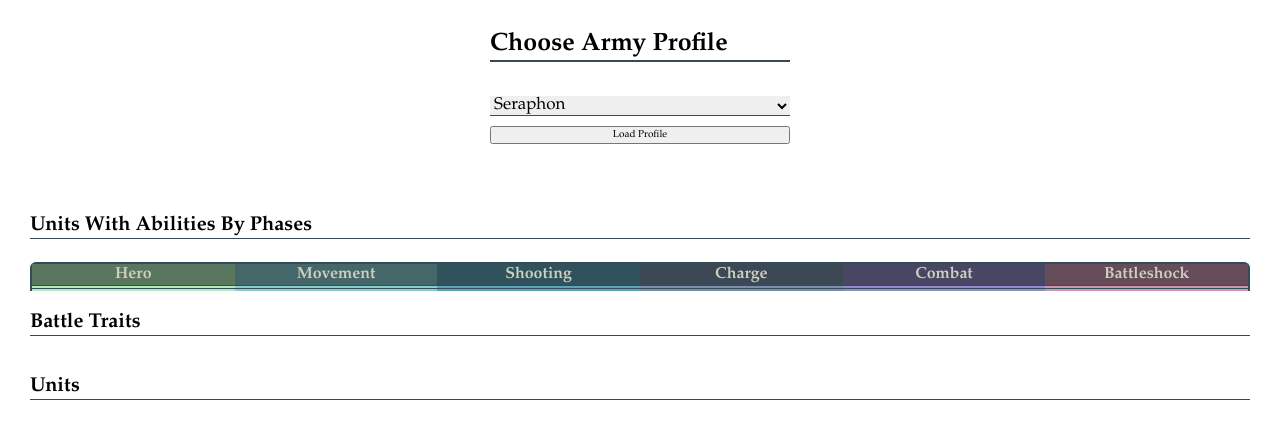
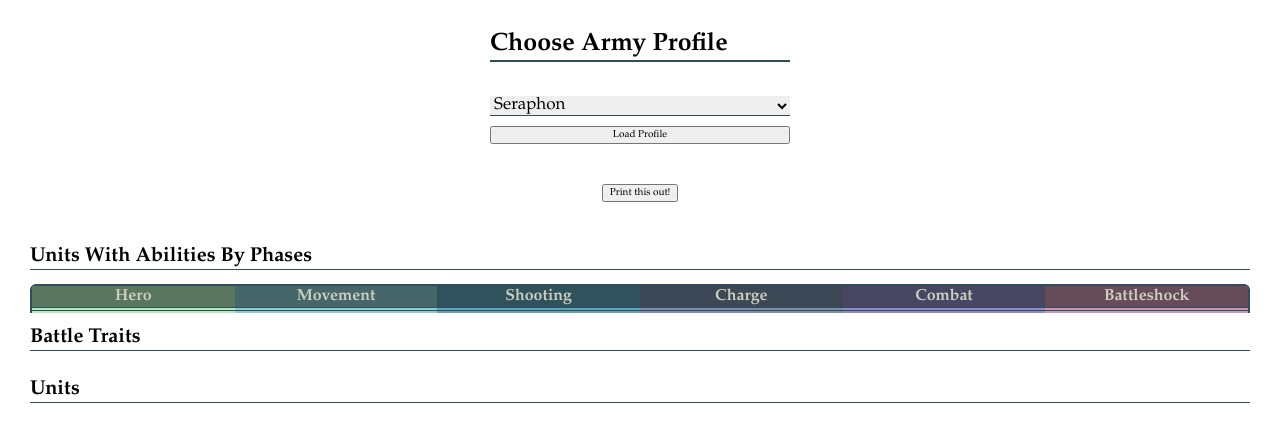
Before and after one commit to pscadding/aos_sheets, a React (Create React App) app: page /summary/1 in a window 1280 px wide. Shown: the top 442 px of the page. Built offline with nearby package versions, Linux system fonts and the light colour scheme.

Commit message:
Adds print function and fixes styling issues on print.

```diff
--- a/package.json
+++ b/package.json
@@ -15,6 +15,7 @@
     "react-markdown": "^8.0.0",
     "react-router-dom": "^6.2.1",
     "react-scripts": "5.0.0",
+    "react-to-print": "^2.14.4",
     "styled-components": "^5.3.3",
     "typescript": "^4.5.5",
     "web-vitals": "^2.1.4"
--- a/src/components/AbilityContainer/AbilityDamageTable/AbilityDamageTable.tsx
+++ b/src/components/AbilityContainer/AbilityDamageTable/AbilityDamageTable.tsx
@@ -30,7 +30,9 @@
  */
 export const AbilityDamageTablePanel = ({ ability, ...props }: AbilityDamageTableProps) => {
   const headers = ability.columns.map((columnName, index) => (
-    <TableHeaderCell key={index}>{columnName}</TableHeaderCell>
+    <TableHeaderCell compact={true} key={index}>
+      {columnName}
+    </TableHeaderCell>
   ));
   const rows = ability.rows.map((row, rowIndex) => {
     const rowElements = row.map((cell, cellIndex) => (
--- a/src/components/Container/Container.tsx
+++ b/src/components/Container/Container.tsx
@@ -1,6 +1,5 @@
 import React from 'react';
 import styled, { css } from 'styled-components';
-import { AppStyle } from '../../styles/style';
 
 export enum direction {
   vertical,
--- a/src/components/Pages/ArmySummaryPage/ArmySummaryPage.tsx
+++ b/src/components/Pages/ArmySummaryPage/ArmySummaryPage.tsx
@@ -1,3 +1,5 @@
+import { useEffect, useState, useRef } from 'react';
+import { useReactToPrint } from 'react-to-print';
 import { Unit } from '../../../models/Unit';
 import styled from 'styled-components';
 import { AppStyle } from '../../../styles/style';
@@ -6,7 +8,6 @@
 import { PhaseUnitTable } from '../../PhaseUnitTable/PhaseUnitTable';
 import { Ability } from '../../../models/Ability';
 import { AbilityContainer } from '../../AbilityContainer/AbilityContainer';
-import { useEffect, useState } from 'react';
 import {
   loadBattleTraits,
   loadEnhancements,
@@ -26,14 +27,20 @@
   profileName: string;
 }
 
+const Button = styled.button`
+  max-width: 10em;
+`;
+
 const PageWrapper = styled.div`
-  margin: 3em;
+  '@media print': {
+    display: block;
+  }
 `;
 
 const UnitWrapper = styled.div`
   margin-top: ${AppStyle.spacing.large};
-  break-inside: avoid-column;
   width: 100%;
+  break-inside: avoid;
 `;
 
 const Title = styled.h1`
@@ -85,6 +92,11 @@
 export const ArmySummaryPage = ({ profileName, ...props }: ArmySummaryPageProps) => {
   const [units, setUnits] = useState<Unit[]>([]);
   const [armyAbilities, setArmyAbilities] = useState<Ability[]>([]);
+  const componentRef = useRef(null);
+
+  const handlePrint = useReactToPrint({
+    content: () => componentRef.current
+  });
 
   useEffect(() => {
     setUnits([]);
@@ -100,17 +112,24 @@
   ));
 
   return (
+    <Container direction={direction.vertical} spacing="1em">
+      <div style={{ display: 'flex', justifyContent: 'center' }}>
+        <Button onClick={handlePrint}>Print this out!</Button>
+      </div>
+      <div style={{ margin: '3em' }}>
+        <div ref={componentRef}>
           <PageWrapper>
-      <Container direction={direction.vertical} spacing="1em">
             <Title>Units With Abilities By Phases</Title>
             <PhaseUnitTable units={units} abilities={armyAbilities}></PhaseUnitTable>
             <Title>Battle Traits</Title>
             <AbilityContainer abilities={armyAbilities} />
             <Title>Units</Title>
-        <Container columns={2} direction={direction.vertical} columnGap={'5em'}>
-          {unitComponents}
-        </Container>
+            <Container columns={2} direction={direction.vertical} columnGap={'3em'}>
+              {unitComponents}{' '}
             </Container>
           </PageWrapper>
+        </div>
+      </div>
+    </Container>
   );
 };
--- a/src/components/Table/Table.tsx
+++ b/src/components/Table/Table.tsx
@@ -4,8 +4,10 @@
 export const TableHeaderCell = styled.th`
   padding-top: ${AppStyle.spacing.xSmall};
   padding-bottom: ${AppStyle.spacing.xSmall};
-  padding-left: ${AppStyle.spacing.small};
-  padding-right: ${AppStyle.spacing.small};
+  padding-left: ${(props: { compact?: boolean }) =>
+    props.compact ? AppStyle.spacing.xSmall : AppStyle.spacing.medium};
+  padding-right: ${(props: { compact?: boolean }) =>
+    props.compact ? AppStyle.spacing.xSmall : AppStyle.spacing.medium};
   white-space: nowrap;
 
   &.name {
--- a/src/styles/global.css
+++ b/src/styles/global.css
@@ -2,3 +2,8 @@
   font-family: Garamond, serif;
   font-size: 10px;
 }
+
+@page {
+  /* this affects the margin in the printer settings */
+  margin: 5mm 5mm 5mm 5mm;
+}
```
Also changed, not shown: .eslintrc.json, 1 other file (tests, documents, lock files or other folders). Lines whose indentation alone changed are shown as unchanged.
